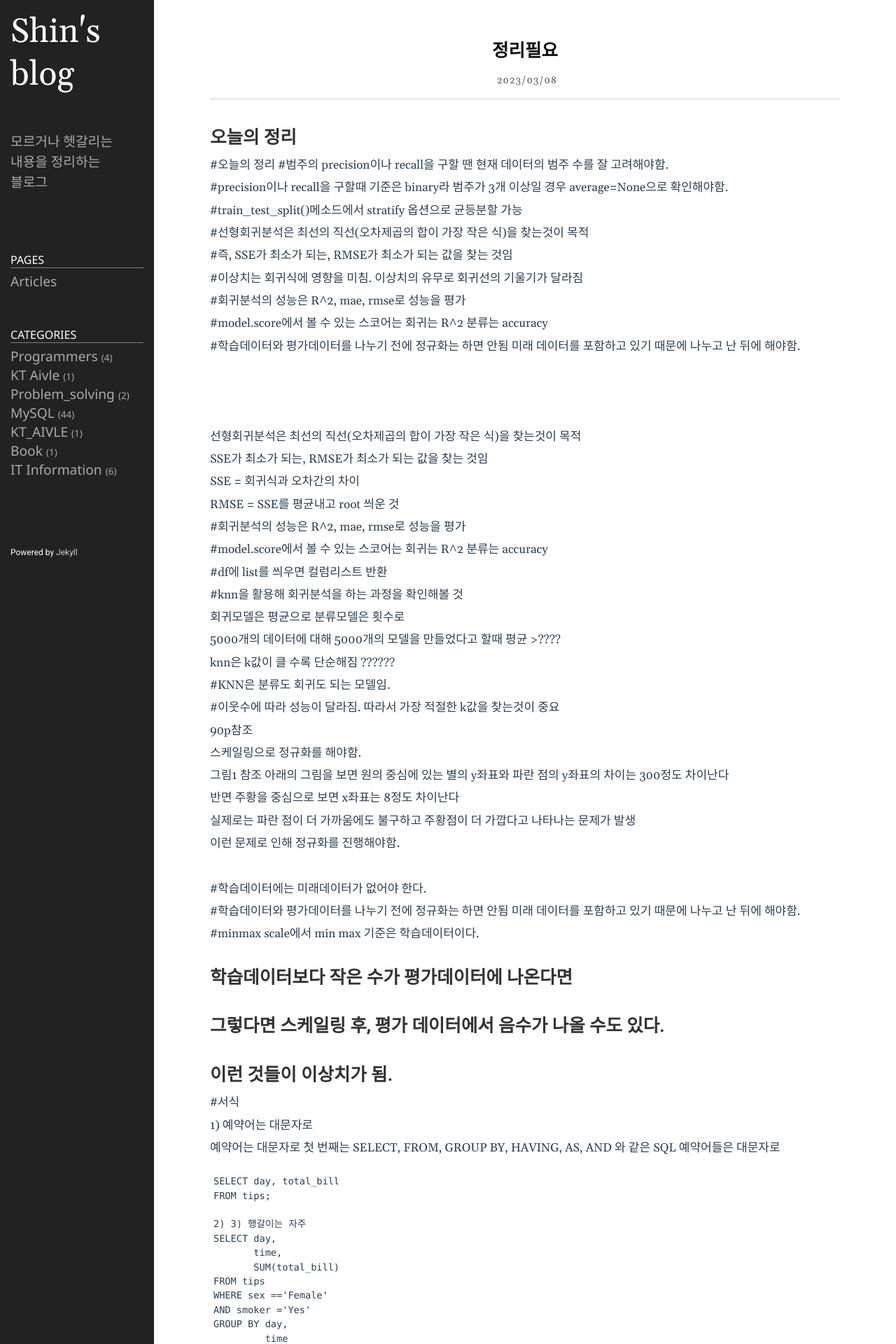
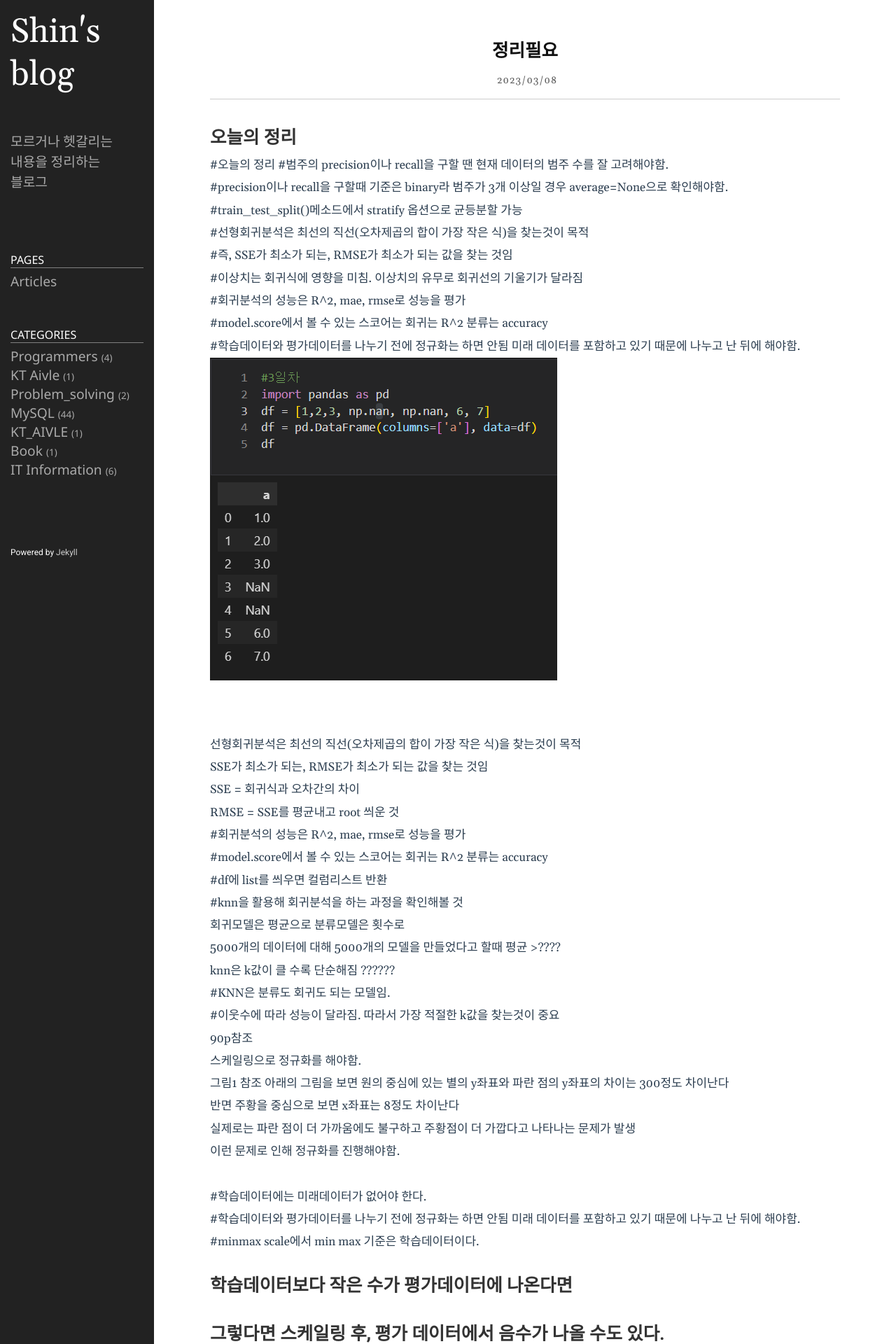
Before and after one commit to shina1221/shina1221.github.io, a Jekyll site: the page built from _posts/KT_AIVLE/2023-03-08-머신러닝.md, in a window 1280 px wide. Shown: the top 1920 px of the page at 70% size. Built offline with Jekyll 4.4.1, drawn with Linux system fonts in a browser that asks for light colours.

Commit message:
Update 2023-03-08-머신러닝.md

```diff
--- a/_posts/KT_AIVLE/2023-03-08-머신러닝.md
+++ b/_posts/KT_AIVLE/2023-03-08-머신러닝.md
@@ -24,11 +24,7 @@ category: KT_AIVLE
 
 #학습데이터와 평가데이터를 나누기 전에 정규화는 하면 안됨 미래 데이터를 포함하고 있기 때문에 나누고 난 뒤에 해야함.
 
-
-
-
-
-![](../%EC%9D%B4%EB%AF%B8%EC%A7%80/20230308_01.PNG)
+![](https://github.com/shina1221/shina1221.github.io/blob/main/_posts/KT_AIVLE/image/20230308_01.PNG)
 ![](../%EC%9D%B4%EB%AF%B8%EC%A7%80/20230308_02.PNG)
 ![](../%EC%9D%B4%EB%AF%B8%EC%A7%80/20230308_03.PNG)
 
```
